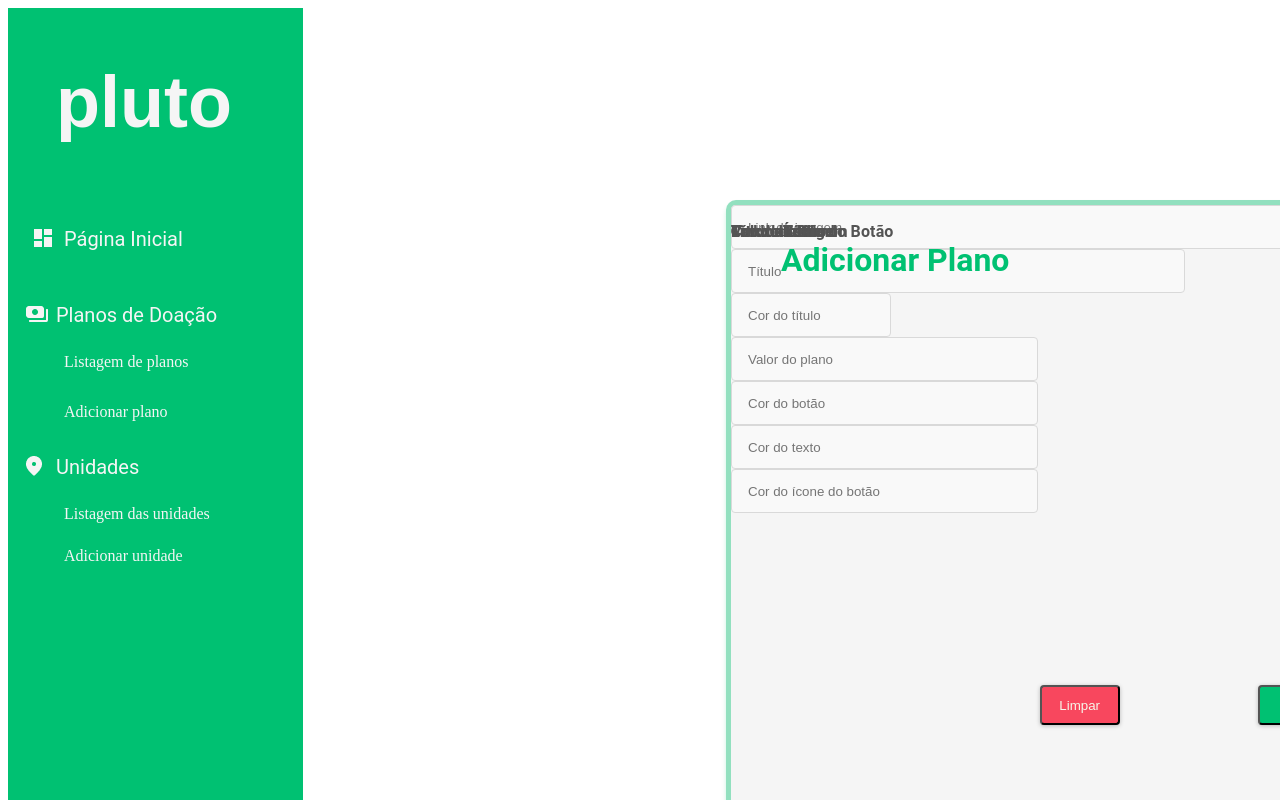
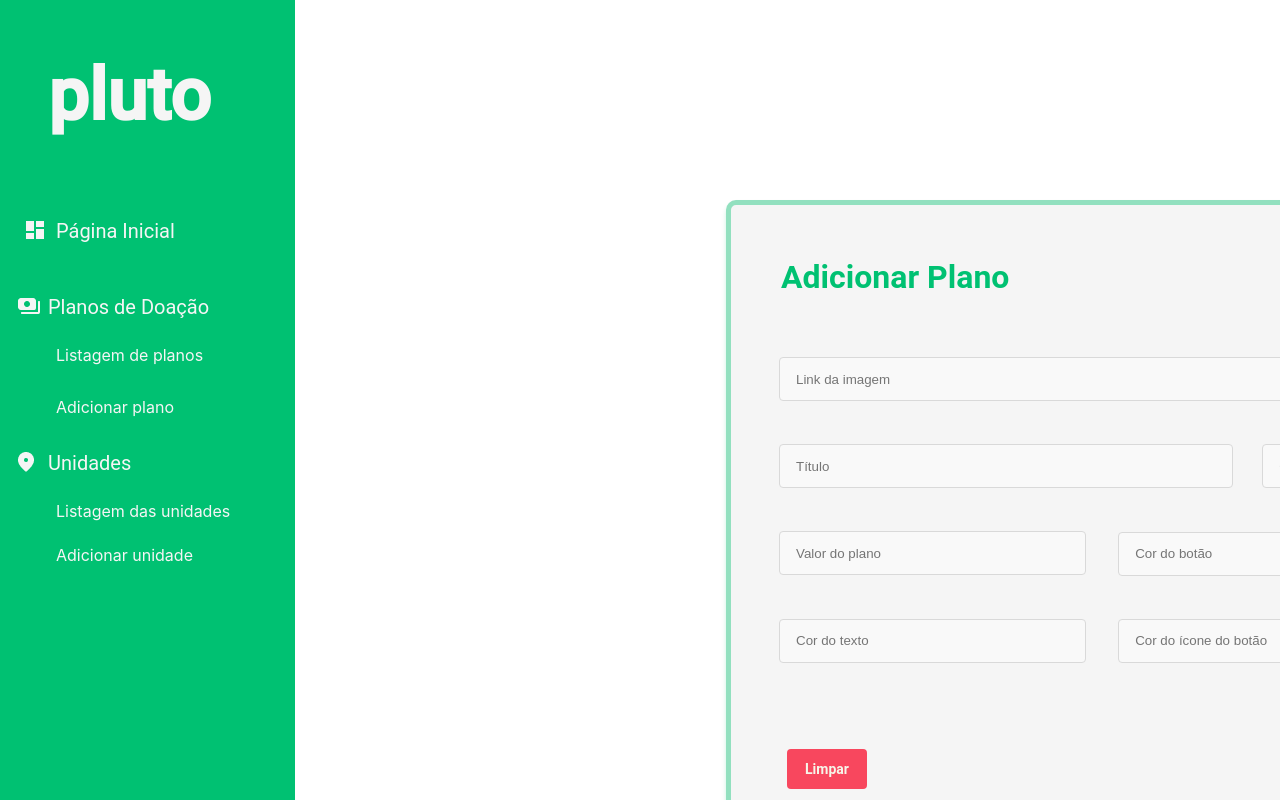
Before and after one commit to IkaroChagas/pluto-react-front, a React (Vite) app: page /admin/adicionar-plano in a window 1280 px wide. Shown: the top 800 px of the page. Built offline with nearby package versions, Linux system fonts and the light colour scheme.

Commit message:
Form add plans finished

```diff
--- a/index.html
+++ b/index.html
@@ -5,6 +5,7 @@
   <meta charset="UTF-8" />
   <link rel="icon" type="image/svg+xml" href="/vite.svg" />
   <meta name="viewport" content="width=device-width, initial-scale=1.0" />
+  <link rel="stylesheet" href="./src/index.css">
   <title>Pluto</title>
 </head>
 
--- a/src/App.tsx
+++ b/src/App.tsx
@@ -5,8 +5,10 @@ import AdminLayout from './components/AdminLayout/AdminLayout';
 import AddPlans from './Pages/Plans/AddPlans';
 import Dashboard from './Pages/Dashboard/Dashboard';
 
+
 const App = () => {
   return (
+
     <Routes>
       <Route path="/" element={<Layout />} />
       <Route path="admin" element={<AdminLayout />}>
@@ -15,6 +17,7 @@ const App = () => {
       </Route>
       <Route path="login" element={<Login />} />
     </Routes>
+
   );
 };
 
--- a/src/Pages/Login/Login.tsx
+++ b/src/Pages/Login/Login.tsx
@@ -9,6 +9,7 @@ const Login: React.FC = () => {
 
     const navigate = useNavigate();
     const { register, handleSubmit, formState: { errors } } = useForm();
+
     const onSubmit = (data: any) => {
         console.log(data);
         // Lógica de autenticação aqui
--- a/src/Pages/Plans/AddPlans.tsx
+++ b/src/Pages/Plans/AddPlans.tsx
@@ -30,30 +30,29 @@ const AddPlans: React.FC = () => {
                 <C.Title>Adicionar Plano</C.Title>
 
                 <C.FormPlan onSubmit={handleSubmit(onSubmit)}>
-                    <C.SubTitle>Link da Imagem</C.SubTitle>
+
                     <C.InputImage {...register("imageLink")} placeholder="Link da imagem" />
 
-                    <C.SubTitle>Título do Card</C.SubTitle>
+
                     <C.InputTitle {...register("title")} placeholder="Título" />
 
-                    <C.SubTitle>Cor do Título</C.SubTitle>
+
                     <C.InputTitleColor {...register("titleColor")} placeholder="Cor do título" />
 
-                    <C.SubTitle>Valor do Plano</C.SubTitle>
+
                     <C.InputPlanValue {...register("planValue")} placeholder="Valor do plano" />
 
-                    <C.SubTitle>Cor do Botão</C.SubTitle>
+
                     <C.InputButtonColor {...register("buttonColor")} placeholder="Cor do botão" />
 
-                    <C.SubTitle>Cor do Texto</C.SubTitle>
                     <C.InputTextColor {...register("textColor")} placeholder="Cor do texto" />
 
-                    <C.SubTitle>Cor do Ícone do Botão</C.SubTitle>
+
                     <C.InputButtonIconColor {...register("buttonIconColor")} placeholder="Cor do ícone do botão" />
 
                     <div>
                         <C.ButtonDelete type="button" onClick={handleDelete}>Limpar</C.ButtonDelete>
-                        <C.ButtonSend type="submit">Enviar</C.ButtonSend>
+                        <C.ButtonSend type="submit">Salvar</C.ButtonSend>
                     </div>
                 </C.FormPlan>
             </C.Frame>
--- a/src/Pages/Plans/styled.ts
+++ b/src/Pages/Plans/styled.ts
@@ -1,6 +1,9 @@
 import styled from "styled-components";
 
 export const AddPlansContainer = styled.div`
+  display: flex;
+  flex-direction: column;
+  justify-content: space-evenly;
 `;
 
 export const Frame = styled.div`
@@ -21,7 +24,7 @@ export const Title = styled.h1`
   width: 229px;
   height: 38px;
   left: 50px;
-  top: 15px;
+  top: 2rem;
   font-family: 'Roboto';
   font-style: normal;
   font-weight: 700;
@@ -31,38 +34,31 @@ export const Title = styled.h1`
 `;
 
 export const SubTitle = styled.h2`
-  position: absolute;
-  width: 416px;
-  height: 28px;
-  left: 0px;
-  top: 0px;
-  font-family: 'Roboto';
-  font-style: normal;
-  font-weight: 600;
-  font-size: 16px;
-  line-height: 28px;
-  letter-spacing: 0.15px;
-  color: #545454;
+
 `;
 
 export const FormPlan = styled.form`
+  display: flex;
+  flex-direction: column;
+  gap: 2.7rem;
+  margin-left: 2rem;
 `;
 
 export const InputImage = styled.input`
   box-sizing: border-box;
   display: flex;
+  margin: auto;
   flex-direction: row;
   align-items: center;
   padding: 10px 10px 10px 16px;
-  gap: 10px;
+  margin-top: 9.5rem;
+  margin-left: 1rem;
   width: 644px;
   height: 44px;
   background: #F9F9F9;
   border: 1px solid #D9D9D9;
   border-radius: 4px;
   order: 0;
-  align-self: stretch;
-  flex-grow: 0;
 `;
 
 export const InputTitle = styled.input`
@@ -72,31 +68,27 @@ export const InputTitle = styled.input`
   align-items: center;
   padding: 10px 10px 10px 16px;
   gap: 10px;
+  margin-left: 1rem;
   width: 454px;
   height: 44px;
   background: #F9F9F9;
   border: 1px solid #D9D9D9;
   border-radius: 4px;
-  flex: none;
-  order: 0;
-  flex-grow: 0;
 `;
 
 export const InputTitleColor = styled.input`
   box-sizing: border-box;
   display: flex;
-  flex-direction: row;
+  flex-direction: column;
   align-items: center;
   padding: 10px 10px 10px 16px;
-  gap: 10px;
+  margin-left: 31.2rem;
+  margin-top: -5.45rem;
   width: 160px;
   height: 44px;
   background: #F9F9F9;
   border: 1px solid #D9D9D9;
   border-radius: 4px;
-  flex: none;
-  order: 0;
-  flex-grow: 0;
 `;
 
 export const InputPlanValue = styled.input`
@@ -111,9 +103,7 @@ export const InputPlanValue = styled.input`
   background: #F9F9F9;
   border: 1px solid #D9D9D9;
   border-radius: 4px;
-  flex: none;
-  order: 0;
-  flex-grow: 0;
+  margin-left: 1rem;
 `;
 
 export const InputButtonColor = styled.input`
@@ -122,15 +112,13 @@ export const InputButtonColor = styled.input`
   flex-direction: row;
   align-items: center;
   padding: 10px 10px 10px 16px;
-  gap: 10px;
   width: 307px;
   height: 44px;
+  margin-left: 22.2rem;
+  margin-top: -5.43rem;
   background: #F9F9F9;
   border: 1px solid #D9D9D9;
   border-radius: 4px;
-  flex: none;
-  order: 0;
-  flex-grow: 0;
 `;
 
 export const InputTextColor = styled.input`
@@ -139,15 +127,12 @@ export const InputTextColor = styled.input`
   flex-direction: row;
   align-items: center;
   padding: 10px 10px 10px 16px;
-  gap: 10px;
+  margin-left: 1rem;
   width: 307px;
   height: 44px;
   background: #F9F9F9;
   border: 1px solid #D9D9D9;
   border-radius: 4px;
-  flex: none;
-  order: 0;
-  flex-grow: 0;
 `;
 
 export const InputButtonIconColor = styled.input`
@@ -156,52 +141,60 @@ export const InputButtonIconColor = styled.input`
   flex-direction: row;
   align-items: center;
   padding: 10px 10px 10px 16px;
-  gap: 10px;
   width: 307px;
   height: 44px;
+  margin-left: 22.2rem;
+  margin-top: -5.47rem;
   background: #F9F9F9;
   border: 1px solid #D9D9D9;
   border-radius: 4px;
-  flex: none;
-  order: 0;
-  flex-grow: 0;
 `;
 
 export const ButtonDelete = styled.button`
   display: flex;
-  flex-direction: row;
   justify-content: center;
   width: 80px;
   height: 40px;
+  font-family: 'Roboto';
+  font-style: normal;
+  font-weight: 700;
+  font-size: 14px;
+  line-height: 36px;
   align-items: center;
   padding: 10px 15px;
   gap: 10px;
   position: absolute;
-  left: 40.94%;
+  left: 3.5rem;
   right: 54.53%;
-  top: 71.76%;
-  bottom: 24.17%;
+  top: 34rem;
   background: #F8475E;
   color: #F6F6E9;
-  box-shadow: 0px 1px 4px rgba(0, 0, 0, 0.25);
+  border: none;
   border-radius: 4px;
+  cursor: pointer;
 `;
 
 export const ButtonSend = styled.button`
-  display: flex;
-  flex-direction: row;
+   display: flex;
   justify-content: center;
+  width: 80px;
+  height: 40px;
+  font-family: 'Roboto';
+  font-style: normal;
+  font-weight: 700;
+  font-size: 14px;
+  line-height: 36px;
   align-items: center;
   padding: 10px 15px;
   gap: 10px;
-  width: 80px;
-  height: 40px;
+  position: absolute;
+  left: 38.5rem;
+  right: 54.53%;
+  top: 34rem;
+  background: #F8475E;
   color: #F6F6E9;
-  position: absolute;
-  left: 69.9%;
-  right: 25.52%;
-  top: 71.76%;
-  bottom: 24.17%;
+  border: none;
+  cursor: pointer;
   background: #00C172;
   box-shadow: 0px 1px 4px rgba(0, 0, 0, 0.25);
   border-radius: 4px;
--- a/src/components/FooterButton/styled.ts
+++ b/src/components/FooterButton/styled.ts
@@ -2,7 +2,7 @@ import styled from "styled-components";
 
 export const BackToTopButton = styled.button`
   position: fixed;
-  top: 57.75rem;
+  top: 58.75rem;
   right: 12rem;
   border-radius: 50%;
   background: #F6F6E9;
--- a/src/components/Layout/Main/styled.ts
+++ b/src/components/Layout/Main/styled.ts
@@ -140,7 +140,7 @@ export const FirstCard = styled.div`
   height: 27.73rem;
   left: 54.5rem;
   top: 118rem;
-  border-radius: 1.3333rem;
+  border-radius: 1.33rem;
   overflow: hidden;
 
   ::before {
--- a/src/index.css
+++ b/src/index.css
@@ -1,18 +1,16 @@
-* {
+body {
     margin: 0;
-    padding: 0;
-    box-sizing: border-box;
+    font-family: -apple-system, BlinkMacSystemFont, "Segoe UI", "Roboto", "Oxygen",
+        "Ubuntu", "Cantarell", "Fira Sans", "Droid Sans", "Helvetica Neue",
+        sans-serif;
+    -webkit-font-smoothing: antialiased;
+    -moz-osx-font-smoothing: grayscale;
 }
 
-body {
-    width: 100%;
+code {
+    font-family: source-code-pro, Menlo, Monaco, Consolas, "Courier New",
+        monospace;
 }
-
-#root {
-    margin: 0;
-    padding: 0;
-}
-
 
 @font-face {
     font-family: 'Prata';
```
Also changed, not shown: src/components/Layout/styled.ts (line endings or trailing spaces).
